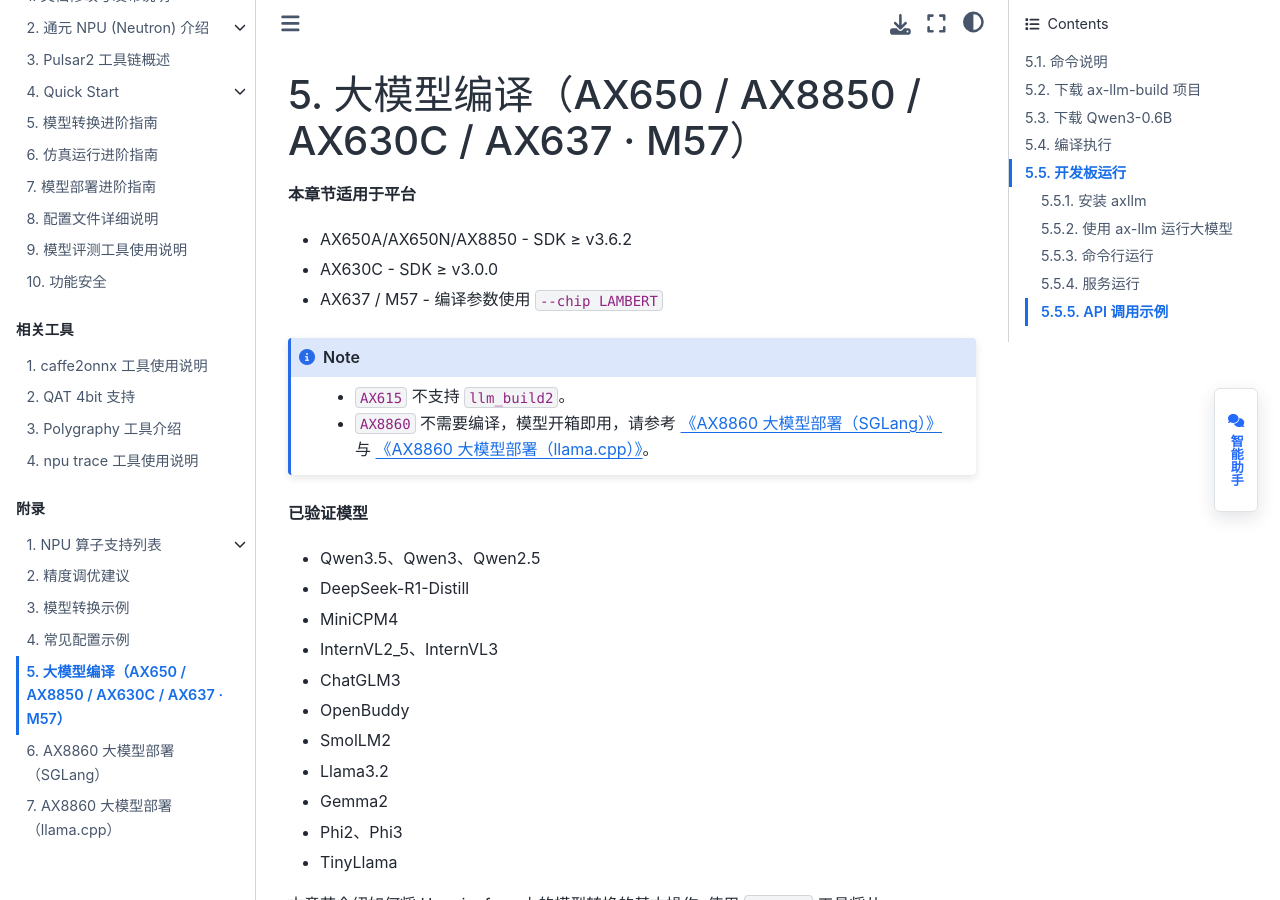
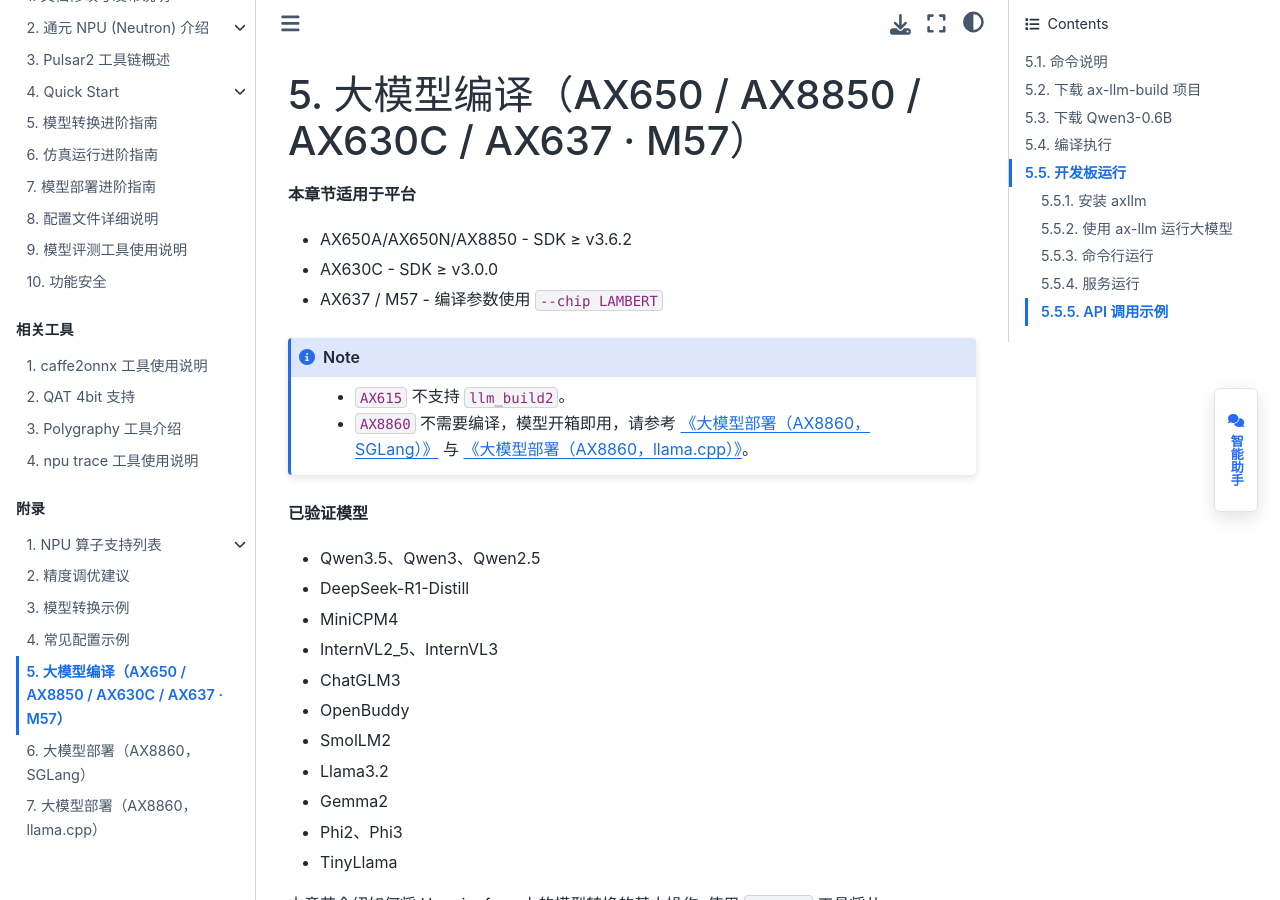
Before and after one commit to AXERA-TECH/pulsar2-docs, a Sphinx documentation site: the page built from source/appendix/build_llm.md, in a window 1280 px wide and 900 px high. Built offline with Sphinx 7.4.7 and the Sphinx Book theme 1.1.4, drawn with Linux system fonts in a browser that asks for light colours; some of the changed text lies outside the part shown.

```diff
--- a/source/appendix/build_llm.md
+++ b/source/appendix/build_llm.md
@@ -11,8 +11,8 @@
 
 :::{note}
 - `AX615` 不支持 `llm_build2`。
-- `AX8860` 不需要编译，模型开箱即用，请参考 {doc}`《AX8860 大模型部署（SGLang）》 <llm_ax8860_sglang>`
-  与 {doc}`《AX8860 大模型部署（llama.cpp）》 <llm_ax8860_llamacpp>`。
+- `AX8860` 不需要编译，模型开箱即用，请参考 {doc}`《大模型部署（AX8860，SGLang）》 <llm_ax8860_sglang>`
+  与 {doc}`《大模型部署（AX8860，llama.cpp）》 <llm_ax8860_llamacpp>`。
 :::
 
 **已验证模型**
```
Also changed, not shown: source/appendix/llm_ax8860_llamacpp.md (+1 -1 lines), source/appendix/llm_ax8860_sglang.md (+1 -1 lines).
